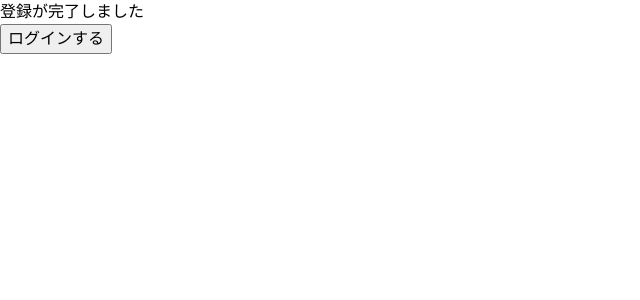
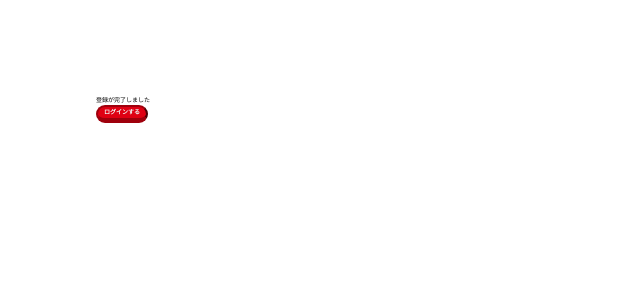
Before and after one commit to ishida-0622/u22-2023, a Next.js app in the folder frontend/: page /registration-success in a window 1280 px wide. Shown: the top 300 px of the page, without its empty margins (0-640 px from the left). Built offline with nearby package versions, Linux system fonts and the light colour scheme.

Commit message:
ボタンに動きを追加

```diff
--- /dev/null
+++ b/frontend/src/components/pages/RegistrationSuccessful/index.module.scss
@@ -0,0 +1,36 @@
+.container {
+    font-family: arial;
+    font-size: 24%;
+    margin: 0%;
+    width: 0%;
+    height: 0%;
+    /* 準備 */
+    position: relative;
+}
+
+.child {
+    width: 50em;
+    height: 50em;
+    /* 水平・垂直方向の中央揃え */
+    position: absolute;
+    top: 50em;
+    left: 50em;
+    margin: -25em 0 0 -25em; /* 完全に中央に配置するため、上・左の margin を負の数に設定 */
+}
+.submit_button {
+    display: inline-block;
+    color: azure;
+    font-weight: bold;
+    background-color: #df0013;
+    border-bottom: 5px solid #9f000c;
+    border-radius: 100vh;
+    border-color: #9f000c;
+    top: calc(50% - .5em);
+    right: 1rem;
+}
+
+.submit_button:hover {
+    margin-top: 3px;
+    border-bottom: 2px solid #9f000c;
+    cursor: pointer;
+}
--- a/frontend/src/components/pages/RegistrationSuccessful/index.tsx
+++ b/frontend/src/components/pages/RegistrationSuccessful/index.tsx
@@ -1,4 +1,5 @@
 import { useRouter } from "next/router";
+import styles from "./index.module.scss"
 
 export const RegistrationSuccessful = () => {
   const router = useRouter();
@@ -12,14 +13,14 @@ export const RegistrationSuccessful = () => {
   };
 
   return (
-    <div>
-      <div>
+    <div className={`${styles.container}`}>
+      <div className={`${styles.child}`}>
         <p>登録が完了しました</p>
-      </div>
-      <div>
-        <button type="submit" onClick={handleSubmit}>
+      <div className={`${styles.submit_button_field}`}>
+        <button type="submit" onClick={handleSubmit} className={`${styles.submit_button}`} >
           ログインする
         </button>
+        </div>
       </div>
     </div>
   );
```
